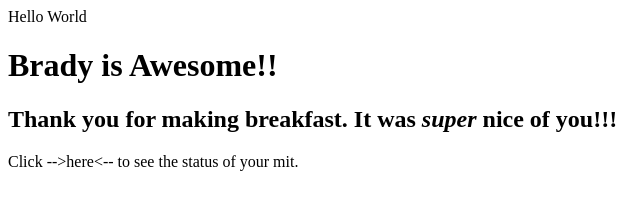
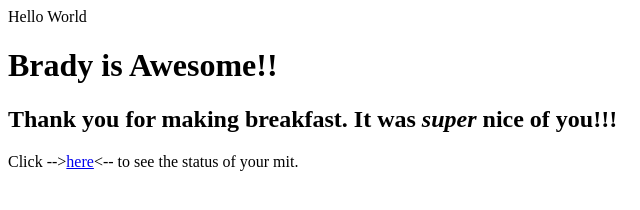
Before and after one commit to murphyp206/murphyp206.github.io, a plain HTML site: page index.html in a window 1280 px wide. Shown: the full height of the page, 0-640 px from the left. Drawn offline with Linux system fonts and the light colour scheme.

Commit message:
Update index.html

```diff
--- a/index.html
+++ b/index.html
@@ -1,4 +1,4 @@
 Hello World
 <h1>Brady is Awesome!!</h1>
 <h2>Thank you for making breakfast. It was <em>super</em> nice of you!!!</h2>
-<p>Click -->here<-- to see the status of your mit.</p>
+<p>Click --><a href="https://www.justballgloves.com/customer-service/order-lookup/tFSrheZavkI=/?o=tFSrheZavkI=/">here</a><-- to see the status of your mit.</p>
```
